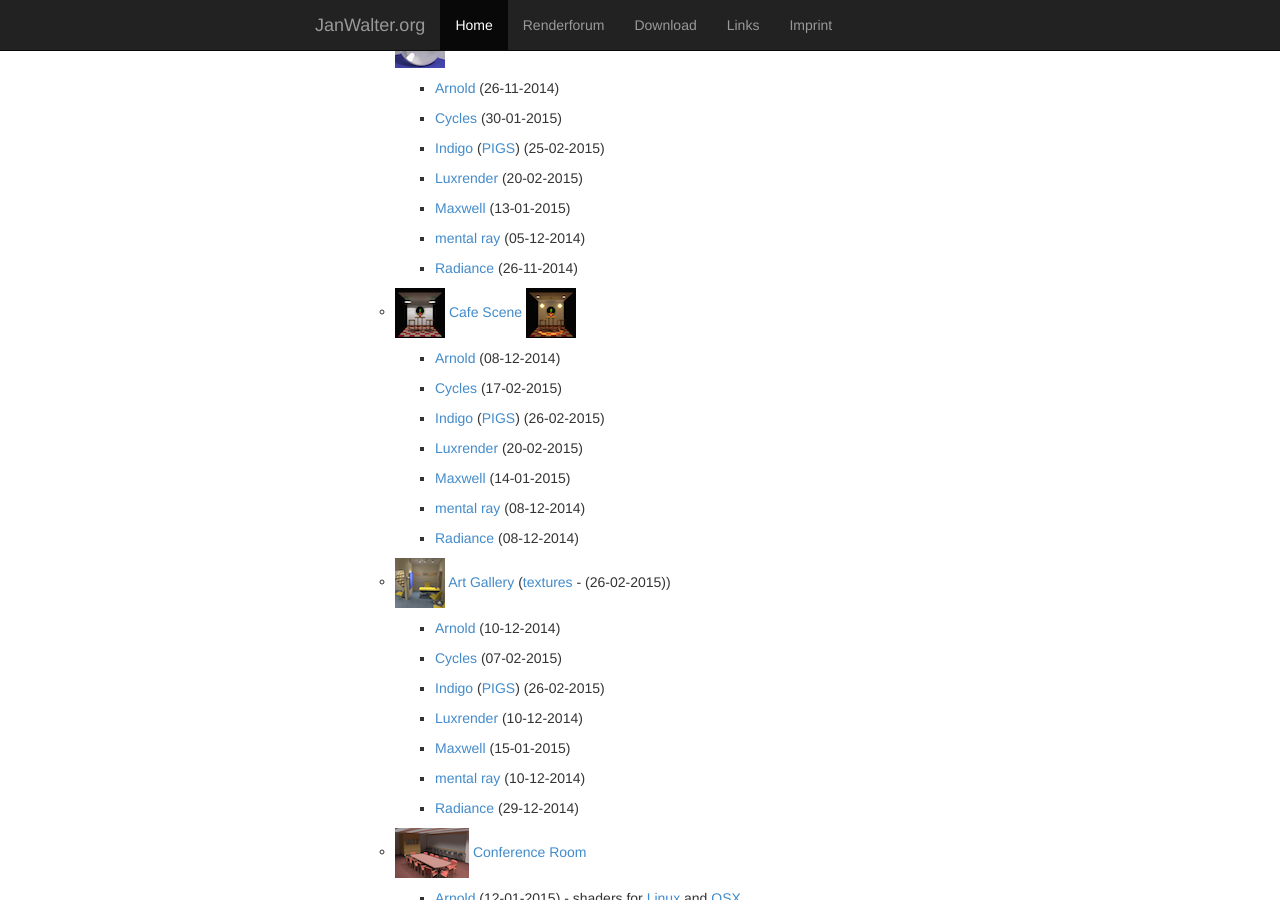
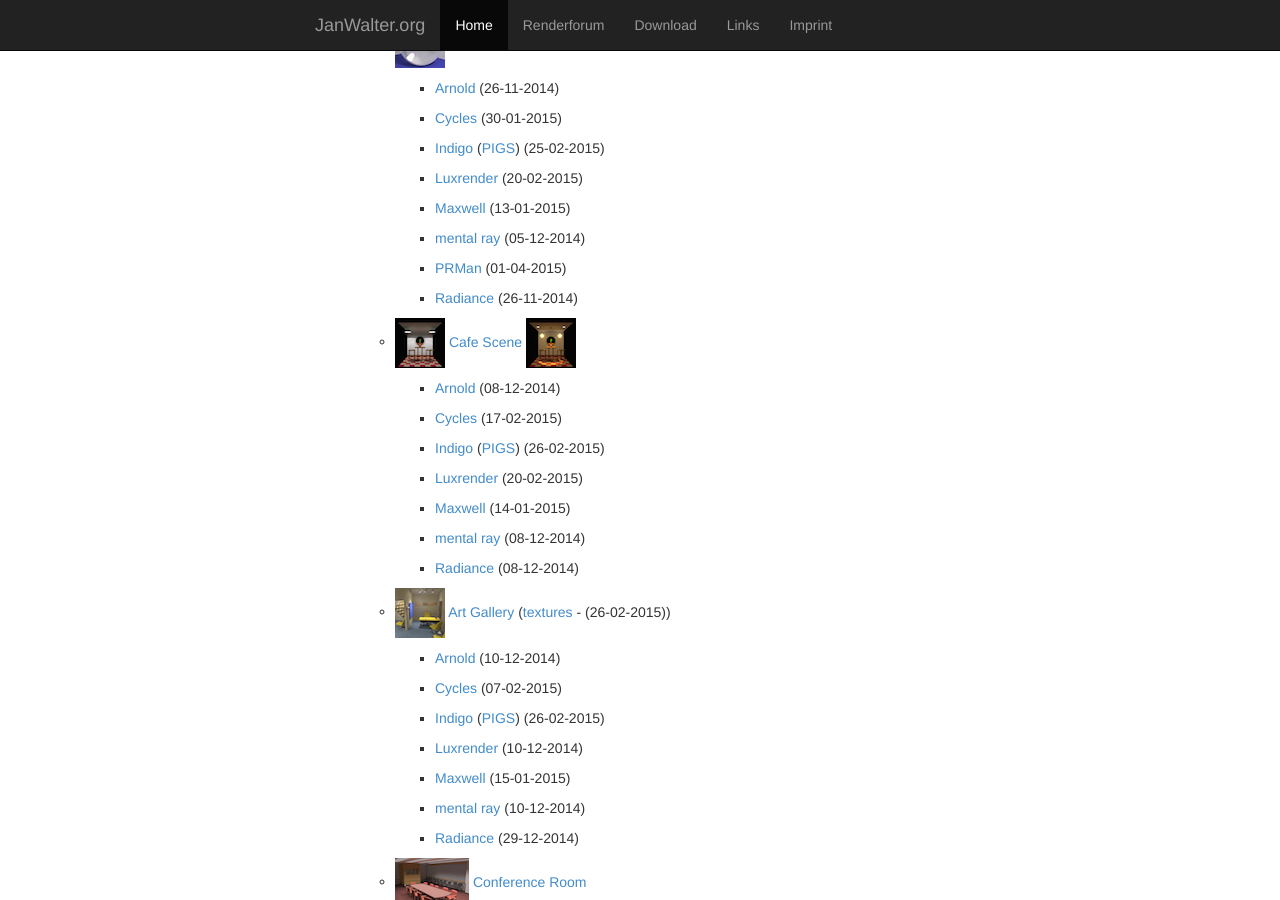
Before and after one commit to wahn/jan_walter_org, a Jekyll site: the page built from download/index.md, in a window 1280 px wide and 900 px high, scrolled down 632 px. Built offline with Jekyll 4.4.1, drawn with Linux system fonts in a browser that asks for light colours; Markdown is read by kramdown in place of the engine named in the settings.

Commit message:
Download link for the simple room scene in Pixar's RenderMan file format.

```diff
--- a/download/index.md
+++ b/download/index.md
@@ -64,6 +64,8 @@
         + [Maxwell](https://www.janwalter.org/Download/Scenes/simple_room_mxs.tar.gz) (13-01-2015)
 
         + [mental ray](https://www.janwalter.org/Download/Scenes/simple_room_mi.tar.gz) (05-12-2014)
+
+        + [PRMan](https://www.janwalter.org/Download/Scenes/simple_room_rib.tar.gz) (01-04-2015)
 
         + [Radiance](https://www.janwalter.org/Download/Scenes/simple_room_rad.tar.gz) (26-11-2014)
 
```
